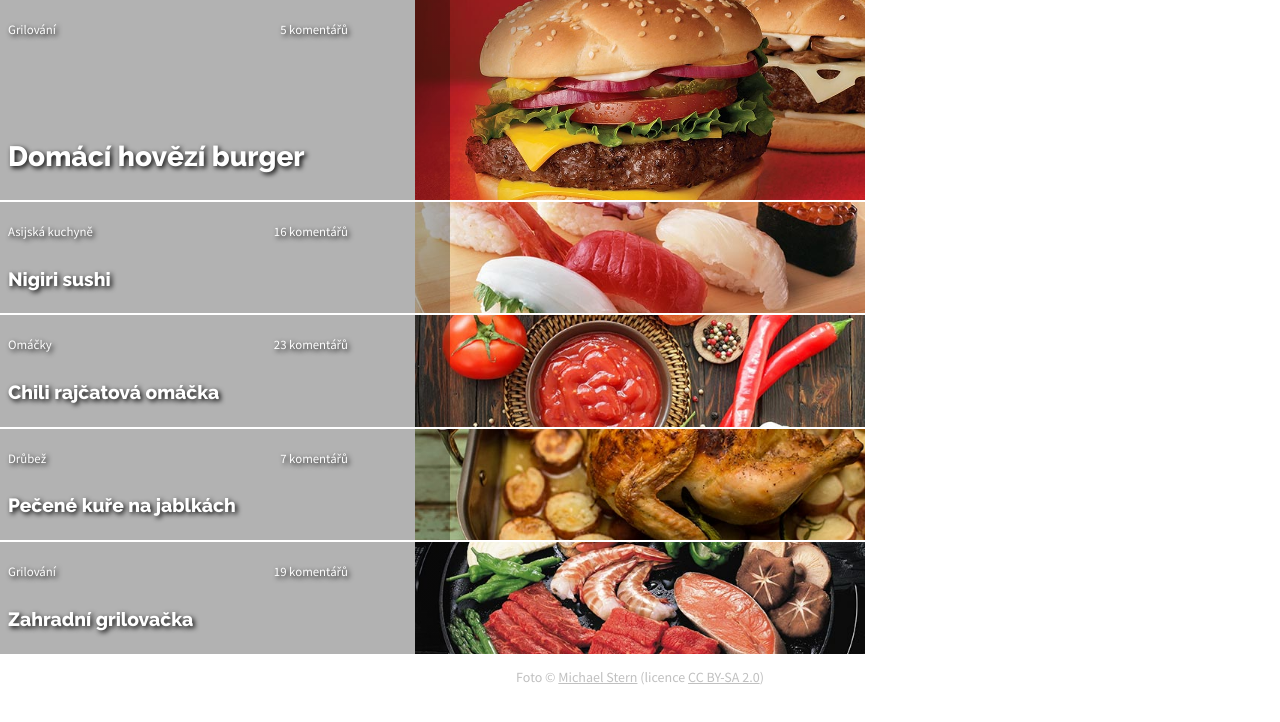
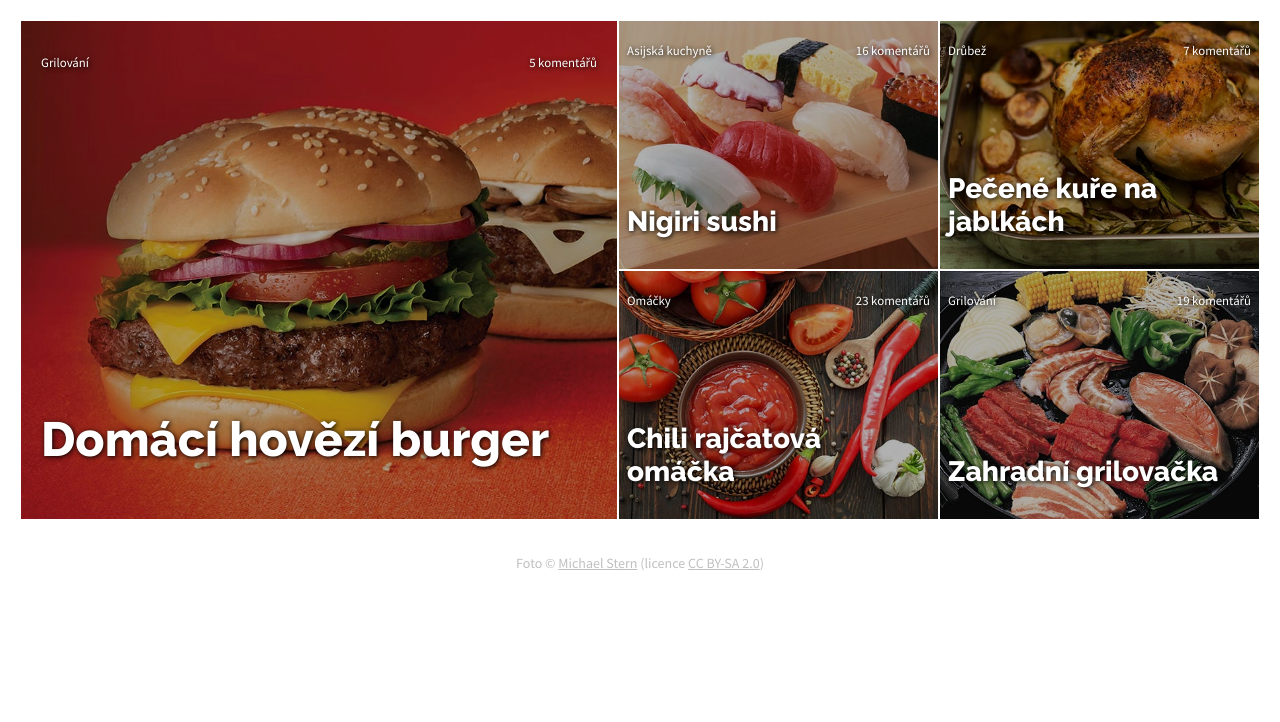
Before and after one commit to Czechitas-Liberec-HTML-CSS-2021-DK/projekt-04-recepty-AnastasiaBanashko, a plain HTML site: page carne/index.html in a window 1280 px wide. Drawn offline with Linux system fonts and the light colour scheme.

Commit message:
finished homework?

```diff
--- a/carne/index.html
+++ b/carne/index.html
@@ -27,6 +27,7 @@
 
         <div class="recept">
             <!-- maly recept 2 -->
+            <div class="recept23">
                 <div class="recept2">
                     <h2>Nigiri sushi</h2>
                     <div class="h3">
@@ -42,7 +43,8 @@
                         <h3>23 komentářů </h3>
                     </div>
                 </div>
-
+            </div>
+            <div class="recept45">
                 <!-- maly recept 4 -->
                 <div class="recept4">
                     <h2>Pečené kuře na jablkách </h2>
@@ -61,6 +63,7 @@
                 </div>
             </div>
         </div>
+    </div>
     <footer class="paticka">
         <p>Foto &copy; <a href="https://www.flickr.com/photos/68711844@N07/">Michael Stern</a> (licence <a href="https://creativecommons.org/licenses/by-sa/2.0/">CC BY-SA 2.0</a>)</p>
     </footer>
--- a/carne/style.css
+++ b/carne/style.css
@@ -9,11 +9,7 @@ html {
          ::before {
             box-sizing: inherit;
         }
-
-
         /* -------------------------------------------------- */
-
-
         /*
 pouzivame mobile first pristup
 tj. vychozi styly mimo media query jsou pro nejmensi mobilni zarizeni
@@ -40,41 +36,44 @@ body {
         .paticka a {
             color: silver;
         }
-
-
+        /* ------------------------------- */
+        /* ----- DOLE BUDE TVOJE CSS ----- */
         /* ------------------------------- */
 
-
-/* ----- DOLE BUDE TVOJE CSS ----- */
-
-
-/* ------------------------------- */
+        .menu {
+            display: flex;
+            flex-direction: column;
+            padding: 0.5rem;
+            min-width: 100%;
+        }
 
         .burger {
             padding: 0.5rem;
             min-height: 200px;
+            min-width: auto;
             background-color: rgb(68, 4, 13);
-    background: linear-gradient(rgba(0, 0, 0, 0.3), rgba(0, 0, 0, 0.3)), url("/carne/images/burger.jpg") center center;
-    background-size: 450px auto;
-    background-repeat: no-repeat;
+            background: linear-gradient(rgba(0, 0, 0, 0.3), rgba(0, 0, 0, 0.3)), url("/carne/images/burger.jpg") no-repeat center;
+            background-size: cover;
             display: flex;
             flex-direction: column-reverse;
             align-items: flex-start;
             justify-content: space-between;
+            flex-grow: 1;
         }
 
         h1 {
+            width: 100%;
             color: white;
             box-align: center;
             font-size: 1.75rem;
             font-weight: 800;
             font-family: 'Raleway', sans-serif;
-    text-shadow: 2px 2px 5px black;
+            text-shadow: 1px 1px 5px black;
         }
 
         div.h3 {
-    min-width: 340px;
-    display: inline-flex;
+            width: 100%;
+            display: flex;
             justify-content: space-between;
         }
 
@@ -84,7 +83,7 @@ h3 {
             font-size: 0.8rem;
             font-weight: 400;
             color: white;
-    text-shadow: 2px 2px 5px black;
+            text-shadow: 1px 1px 5px black;
         }
 
         h2 {
@@ -93,61 +92,163 @@ h2 {
             font-size: 1.2rem;
             font-weight: 800;
             font-family: 'Raleway', sans-serif;
-    text-shadow: 2px 2px 5px black;
+            text-shadow: 1px 1px 5px black;
         }
 
         .recept2 {
             padding: 0.5rem;
             min-height: 90px;
             background-color: rgb(68, 4, 13);
-    background: linear-gradient(rgba(0, 0, 0, 0.3), rgba(0, 0, 0, 0.3)), url("/carne/images/sushi.jpg") center center;
-    background-size: 450px auto;
-    background-repeat: no-repeat;
+            background: linear-gradient(rgba(0, 0, 0, 0.3), rgba(0, 0, 0, 0.3)), url("/carne/images/sushi.jpg") no-repeat center;
+            background-size: cover;
             display: flex;
             flex-direction: column-reverse;
             align-items: flex-start;
             justify-content: space-between;
-    border-top: 2px solid white;
+            border-top: 1px solid white;
         }
 
         .recept3 {
             padding: 0.5rem;
             min-height: 90px;
             background-color: rgb(68, 4, 13);
-    background: linear-gradient(rgba(0, 0, 0, 0.3), rgba(0, 0, 0, 0.3)), url("/carne/images/rajcata.jpg") center center;
-    background-size: 450px auto;
-    background-repeat: no-repeat;
+            background: linear-gradient(rgba(0, 0, 0, 0.3), rgba(0, 0, 0, 0.3)), url("/carne/images/rajcata.jpg") no-repeat center;
+            background-size: cover;
             display: flex;
             flex-direction: column-reverse;
             align-items: flex-start;
             justify-content: space-between;
-    border-top: 2px solid white;
+            border-top: 1px solid white;
         }
 
         .recept4 {
             padding: 0.5rem;
             min-height: 90px;
             background-color: rgb(68, 4, 13);
-    background: linear-gradient(rgba(0, 0, 0, 0.3), rgba(0, 0, 0, 0.3)), url("/carne/images/kure.jpg") center center;
-    background-size: 450px auto;
-    background-repeat: no-repeat;
+            background: linear-gradient(rgba(0, 0, 0, 0.3), rgba(0, 0, 0, 0.3)), url("/carne/images/kure.jpg") no-repeat center;
+            background-size: cover;
             display: flex;
             flex-direction: column-reverse;
             align-items: flex-start;
             justify-content: space-between;
-    border-top: 2px solid white;
+            border-top: 1px solid white;
         }
 
         .recept5 {
             padding: 0.5rem;
             min-height: 90px;
             background-color: rgb(68, 4, 13);
-    background: linear-gradient(rgba(0, 0, 0, 0.3), rgba(0, 0, 0, 0.3)), url("/carne/images/grilovani.jpg") center center;
-    background-size: 450px auto;
-    background-repeat: no-repeat;
+            background: linear-gradient(rgba(0, 0, 0, 0.3), rgba(0, 0, 0, 0.3)), url("/carne/images/grilovani.jpg") no-repeat center;
+            background-size: cover;
             display: flex;
             flex-direction: column-reverse;
             align-items: flex-start;
             justify-content: space-between;
-    border-top: 2px solid white;
+            border-top: 1px solid white;
         }
+
+        @media (min-width: 480px) {
+            .menu {
+                padding: 1.25rem;
+                width: 100%;
+            }
+            .burger {
+                padding: 1.25rem;
+                min-height: 250px;
+                border: 1px solid white;
+            }
+            h1 {
+                font-size: 2rem;
+            }
+            .recept {
+                width: 100%;
+                min-height: 250px;
+                display: flex;
+                flex-direction: row;
+            }
+            h2 {
+                font-size: 1.5rem;
+            }
+            .recept23 {
+                width: 100%;
+            }
+            .recept45 {
+                width: 100%;
+            }
+            .recept2 {
+                width: 100%;
+                min-height: 250px;
+                border: 1px solid white;
+            }
+            .recept3 {
+                width: 100%;
+                min-height: 250px;
+                border: 1px solid white;
+            }
+            .recept4 {
+                width: 100%;
+                min-height: 250px;
+                border: 1px solid white;
+            }
+            .recept5 {
+                width: 100%;
+                min-height: 250px;
+                border: 1px solid white;
+            }
+        }
+
+        @media (min-width: 860px) {
+            .menu {
+                padding: 1.25rem;
+                width: 100%;
+                display: flex;
+                flex-direction: row;
+                flex-grow: 1;
+            }
+            .burger {
+                padding: 1.25rem;
+                width: 90%;
+                min-height: 400px;
+                border: 1px solid white;
+                display: flex;
+                flex-wrap: wrap;
+            }
+            h1 {
+                font-size: 3rem;
+            }
+            .recept {
+                width: 100%;
+                min-height: 250px;
+                display: flex;
+                flex-direction: row;
+            }
+            h2 {
+                font-size: 1.75rem;
+            }
+            .recept23 {
+                width: 100%;
+            }
+            .recept45 {
+                width: 100%;
+            }
+            .recept2 {
+                width: 100%;
+                min-height: 250px;
+                border: 1px solid white;
+            }
+            .recept3 {
+                width: 100%;
+                min-height: 250px;
+                border: 1px solid white;
+            }
+            .recept4 {
+                width: 100%;
+                min-height: 250px;
+                border: 1px solid white;
+            }
+            .recept5 {
+                width: 100%;
+                min-height: 250px;
+                border: 1px solid white;
+            }
+        }
```
Lines whose indentation alone changed are shown as unchanged.
